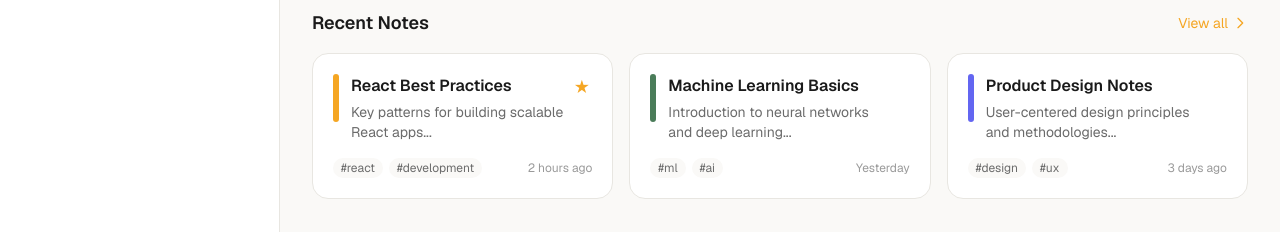
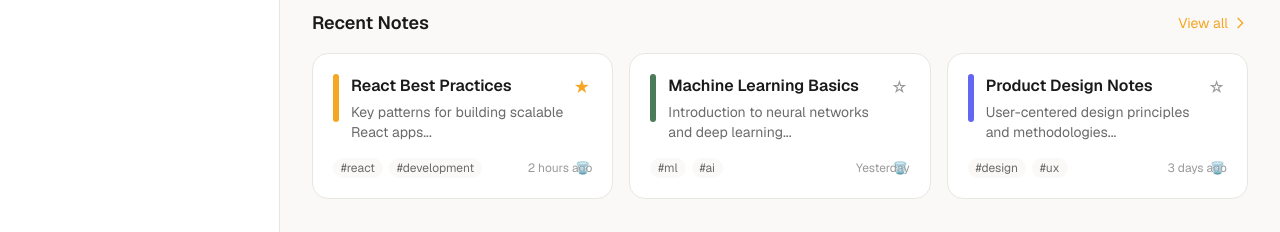
Before and after one commit to acousticclown/yt-transcript, a Next.js app in the folder apps/web/: page /dashboard in a window 1280 px wide. Shown: the part 391-623 px from the top of the page. Built offline with nearby package versions, Linux system fonts and the light colour scheme.

Commit message:
fix: Make star and delete buttons always visible (no hover dependency)

```diff
--- a/apps/web/components/notes/NoteCard.tsx
+++ b/apps/web/components/notes/NoteCard.tsx
@@ -34,7 +34,7 @@ export function NoteCard({ note, onDelete, onToggleFavorite }: NoteCardProps) {
         href={`/notes/${note.id}`}
         className="block p-5 bg-[var(--color-surface)] rounded-2xl border border-[var(--color-border)] hover:border-[var(--color-border-strong)] hover:shadow-lg transition-all group relative"
       >
-        {/* Favorite button */}
+        {/* Favorite button - always visible */}
         {onToggleFavorite && (
           <button
             onClick={(e) => {
@@ -42,9 +42,9 @@ export function NoteCard({ note, onDelete, onToggleFavorite }: NoteCardProps) {
               onToggleFavorite(note.id);
             }}
             className={cn(
-              "absolute top-4 right-4 p-1.5 rounded-lg transition-all opacity-0 group-hover:opacity-100",
+              "absolute top-4 right-4 p-1.5 rounded-lg transition-colors",
               note.isFavorite
-                ? "text-[var(--color-primary)] opacity-100"
+                ? "text-[var(--color-primary)]"
                 : "text-[var(--color-text-subtle)] hover:text-[var(--color-primary)] hover:bg-[var(--color-bg)]"
             )}
           >
@@ -83,19 +83,17 @@ export function NoteCard({ note, onDelete, onToggleFavorite }: NoteCardProps) {
           </span>
         </div>
 
-        {/* Quick actions on hover */}
+        {/* Delete button - always visible */}
         {onDelete && (
-          <div className="absolute bottom-4 right-4 opacity-0 group-hover:opacity-100 transition-opacity">
           <button
             onClick={(e) => {
               e.preventDefault();
               onDelete(note.id);
             }}
-              className="p-1.5 text-[var(--color-text-subtle)] hover:text-red-500 hover:bg-red-50 dark:hover:bg-red-900/20 rounded-lg transition-colors text-xs"
+            className="absolute bottom-4 right-4 p-1.5 text-[var(--color-text-subtle)] hover:text-red-500 hover:bg-red-50 dark:hover:bg-red-900/20 rounded-lg transition-colors text-xs"
           >
             🗑️
           </button>
-          </div>
         )}
       </Link>
     </motion.div>
```
Lines whose indentation alone changed are shown as unchanged.
